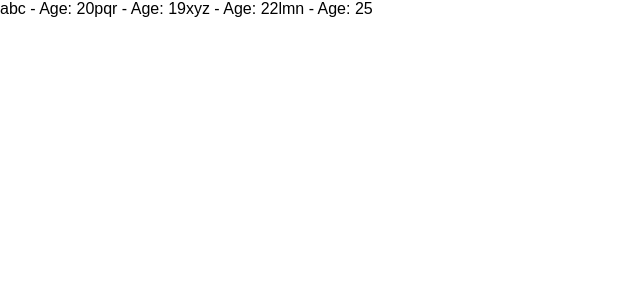
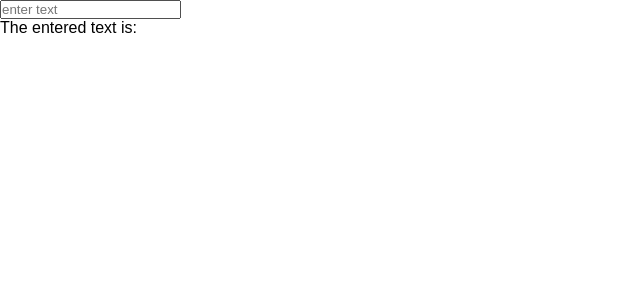
Before and after one commit to nkartikaxioned/React-Training-, a React (Vite) app in the folder react/: page / in a window 1280 px wide. Shown: the top 300 px of the page, without its empty margins (0-640 px from the left). Built offline with nearby package versions, Linux system fonts and the light colour scheme.

Commit message:
state lifting in react

```diff
--- a/react/src/App.jsx
+++ b/react/src/App.jsx
@@ -9,13 +9,14 @@ import React from "react";
 // import { EventsProp } from "./components/eventsProp";
 // import { EventPropagation } from "./components/eventPropagation";
 // import { DerivedState } from "./components/Hooks/hooksPractise";
-import { StudentsList } from "./components/Hooks/useStatePractise";
+// import { StudentsList } from "./components/Hooks/useStatePractise";
+import { StateLifting } from "./components/stateLifting";
 
 export const App = () => {
 
   return (
     <>
-      <StudentsList />
+      <StateLifting />
     </>
   )
 };
--- /dev/null
+++ b/react/src/components/stateLifting.jsx
@@ -0,0 +1,25 @@
+import { useState } from "react"
+
+export const StateLifting = () => {
+  const [inputValue, setInputValue] = useState(""); //state lifting
+  return (
+    <>
+      <InputChild inputValue={inputValue} setInputValue={setInputValue}/>
+      <DisplayInput inputValue={inputValue}/>
+    </>
+  );
+}
+
+
+export const InputChild = (prop) => {
+  const { inputValue, setInputValue } = prop;
+  return(
+    <input type="text" value={inputValue} placeholder="enter text" onChange={(e) => setInputValue(e.target.value)}/>
+  );
+};
+
+export const DisplayInput = ({inputValue}) => {
+  return (
+      <p>The entered text is: {inputValue} </p>
+  )
+}
```
